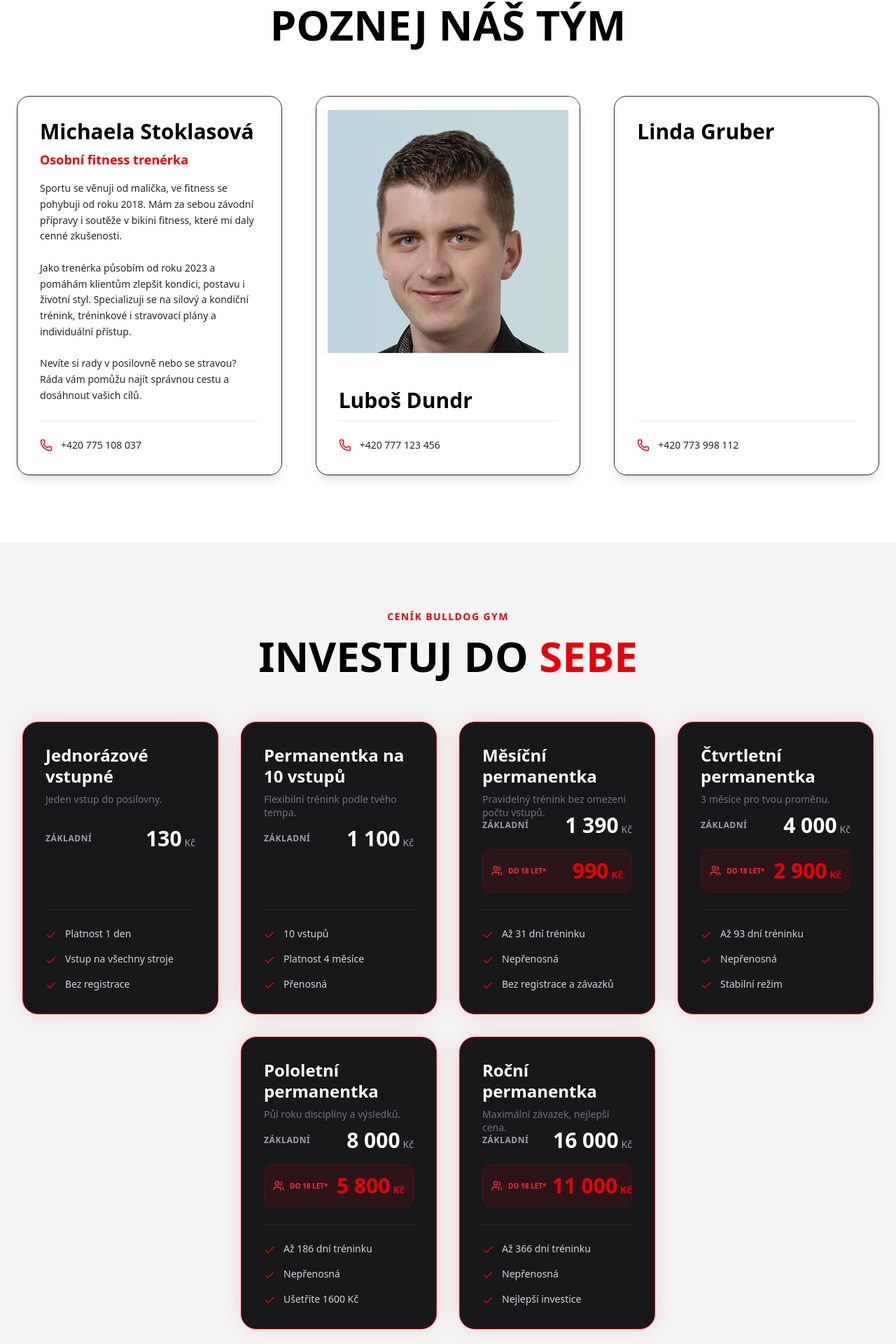
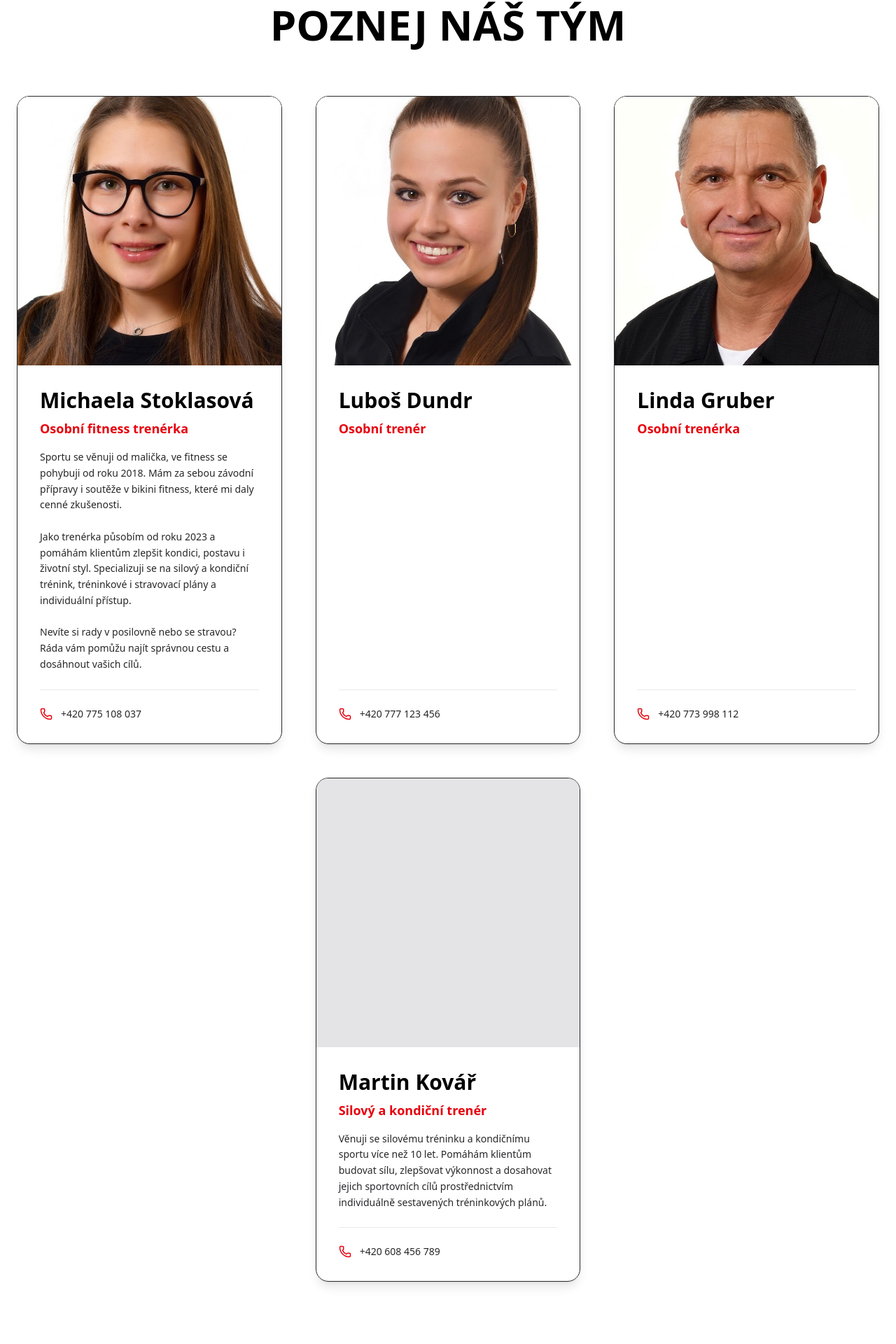
Before and after one commit to Jir1mac/Bulldoggym, a Next.js app: page / in a window 1280 px wide. Shown: the part 3213-5133 px from the top of the page at 70% size. Built offline with nearby package versions, Linux system fonts and the light colour scheme; no server answers; the database is empty.

Commit message:
feat: add 4th trainer, assign trener1/2/3 photos, unify card style
Agent-Logs-Url: https://github.com/Jir1mac/Bulldoggym/sessions/ea80ab7b-b7f2-4faf-881b-c66d438ab709

Co-authored-by: Jir1mac <200925807+Jir1mac@users.noreply.github.com>

```diff
--- a/components/Trainers.tsx
+++ b/components/Trainers.tsx
@@ -20,18 +20,29 @@ const trainers: Trainer[] = [
         name: "Michaela Stoklasová",
         specialization: "Osobní fitness trenérka",
         bio: "Sportu se věnuji od malička, ve fitness se pohybuji od roku 2018. Mám za sebou závodní přípravy i soutěže v bikini fitness, které mi daly cenné zkušenosti.\n\nJako trenérka působím od roku 2023 a pomáhám klientům zlepšit kondici, postavu i životní styl. Specializuji se na silový a kondiční trénink, tréninkové i stravovací plány a individuální přístup.\n\nNevíte si rady v posilovně nebo se stravou? Ráda vám pomůžu najít správnou cestu a dosáhnout vašich cílů.",
+        imageUrl: "/trener1.jpg",
         phone: "+420 775 108 037",
     },
     {
         id: 2,
         name: "Luboš Dundr",
-        imageUrl: "/Lukáš-Dundr-2-1.jpg",
+        specialization: "Osobní trenér",
+        imageUrl: "/trener2.jpg",
         phone: "+420 777 123 456",
     },
     {
         id: 3,
         name: "Linda Gruber",
+        specialization: "Osobní trenérka",
+        imageUrl: "/trener3.jpg",
         phone: "+420 773 998 112",
+    },
+    {
+        id: 4,
+        name: "Martin Kovář",
+        specialization: "Silový a kondiční trenér",
+        bio: "Věnuji se silovému tréninku a kondičnímu sportu více než 10 let. Pomáhám klientům budovat sílu, zlepšovat výkonnost a dosahovat jejich sportovních cílů prostřednictvím individuálně sestavených tréninkových plánů.",
+        phone: "+420 608 456 789",
     },
 ];
 
@@ -56,21 +67,19 @@ export default function Trainers() {
                             data-aos-delay={index * 200}
                             className="w-full md:w-[calc((100%-3rem)/2)] lg:w-[calc((100%-6rem)/3)] bg-zinc-150 rounded-2xl overflow-hidden shadow-lg border border-zinc-800 transition-colors duration-300 flex flex-col"
                         >
-                            {trainer.imageUrl && (
-                                <div className="relative h-96 w-full overflow-hidden flex-shrink-0">
+                            <div className="relative h-96 w-full overflow-hidden flex-shrink-0 bg-zinc-200">
+                                {trainer.imageUrl && (
                                     <Image
                                         src={trainer.imageUrl}
                                         alt={trainer.name}
                                         fill
                                         className="object-cover transition-transform duration-500"
                                     />
-                                </div>
-                            )}
+                                )}
+                            </div>
                             <div className="p-8 flex flex-col flex-grow">
                                 <h4 className="text-black font-bold text-3xl mb-2">{trainer.name}</h4>
-                                {trainer.specialization && (
-                                    <p className="text-red-600 text-lg font-semibold mb-4">{trainer.specialization}</p>
-                                )}
+                                <p className="text-red-600 text-lg font-semibold mb-4">{trainer.specialization ?? "\u00A0"}</p>
                                 {trainer.bio && (
                                     <p className="text-zinc-800 text-sm leading-relaxed mb-6 flex-grow whitespace-pre-line">{trainer.bio}</p>
                                 )}
```
